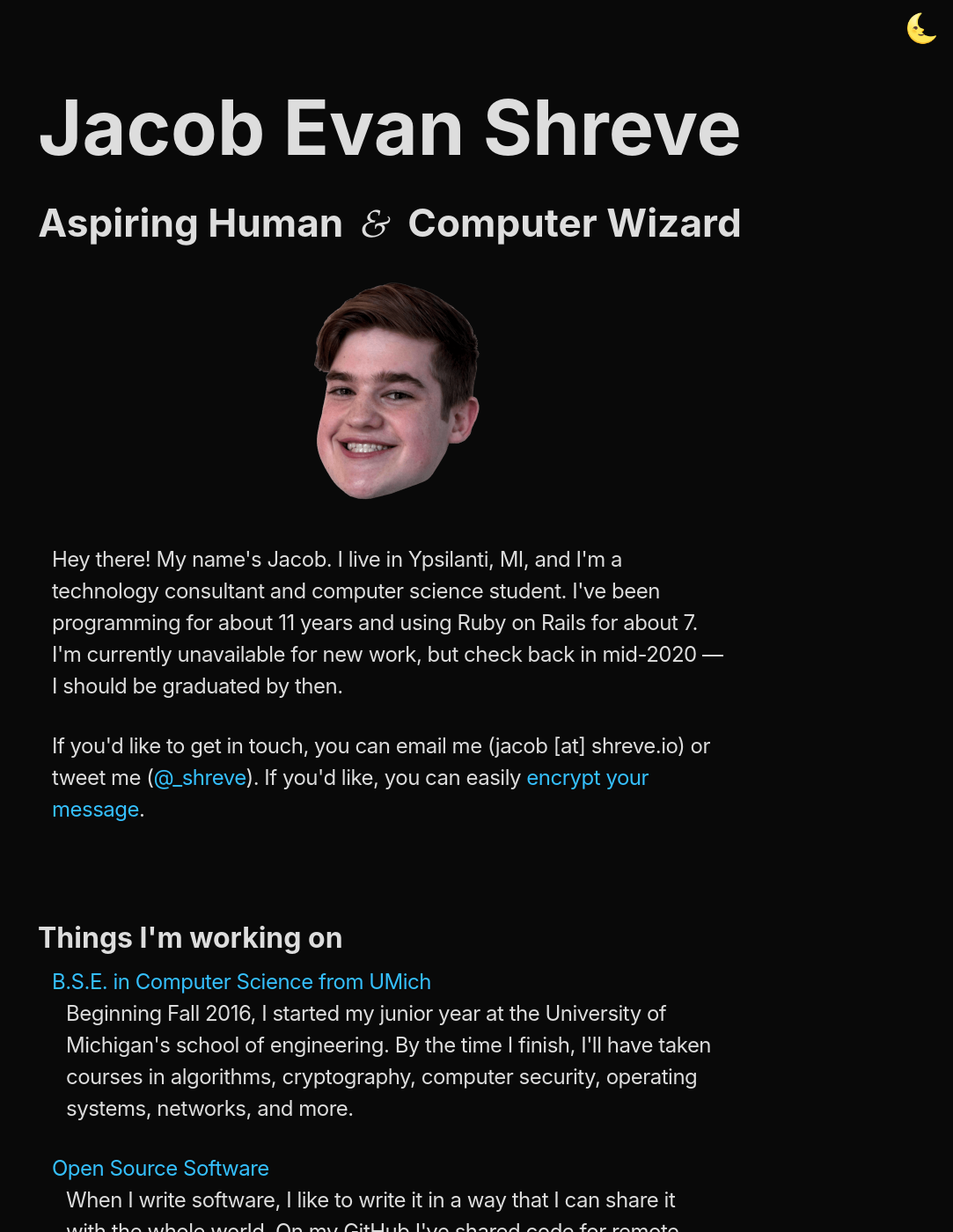
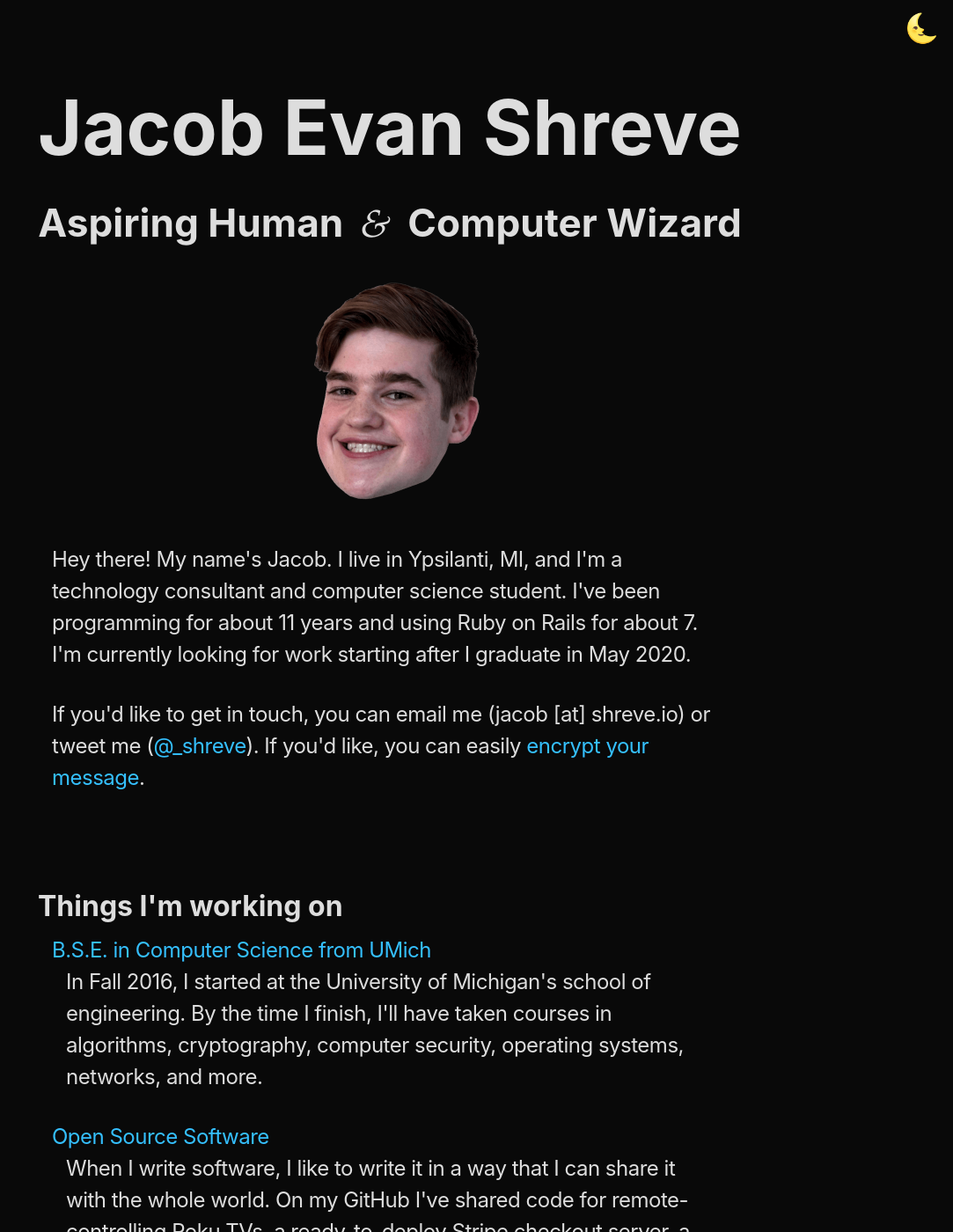
Before and after one commit to shreve/shreve.io, a Jekyll site: the page built from index.html, in a window 1280 px wide and 1400 px high. Shown: the whole window at 88% size, without its empty margins (197-1280 px from the left). Built offline with Jekyll 4.4.1, drawn with Linux system fonts in a browser that asks for light colours.

Commit message:
Fix some wording

```diff
--- a/index.html
+++ b/index.html
@@ -46,8 +46,7 @@ MzBUMTA6MTA6MDMtMDQ6MDBh0Sj/AAAAAElFTkSuQmCC"/>
     Hey there! My name's Jacob. I live in Ypsilanti, MI, and I'm a
     technology consultant and computer science student.  I've been
     programming for about 11 years and using Ruby on Rails for about 7. I'm
-    currently unavailable for new work, but check back in mid-2020
-    &mdash; I should be graduated by then.
+    currently looking for work starting after I graduate in May 2020.
   </p>
   <p>
     If you'd like to get in touch, you can email me (jacob [at] shreve.io) or tweet me (<a href="https://twitter.com/_shreve">@_shreve</a>). If you'd like, you can easily <a href="/encrypt">encrypt your message</a>.
@@ -59,7 +58,7 @@ MzBUMTA6MTA6MDMtMDQ6MDBh0Sj/AAAAAElFTkSuQmCC"/>
       <li>
         <a href="http://www-personal.umich.edu/~shreve/" title="Jacob Evan Shreve :: University of Michigan Student">B.S.E. in Computer Science	from UMich</a>
         <p>
-          Beginning Fall 2016, I started my junior year at the University of Michigan's school of engineering.
+          In Fall 2016, I started at the University of Michigan's school of engineering.
           By the time I finish, I'll have taken courses in algorithms, cryptography, computer security, operating systems,
           networks, and more.
         </p>
```
